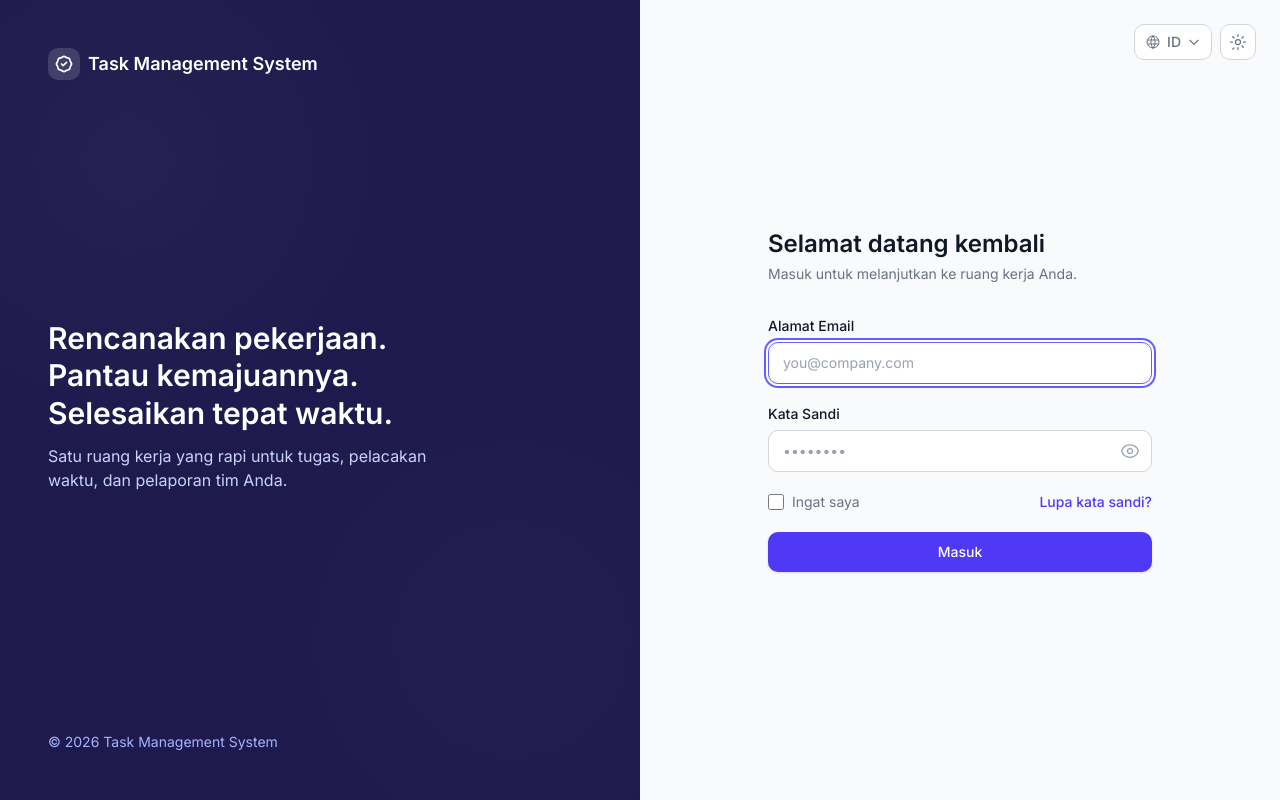
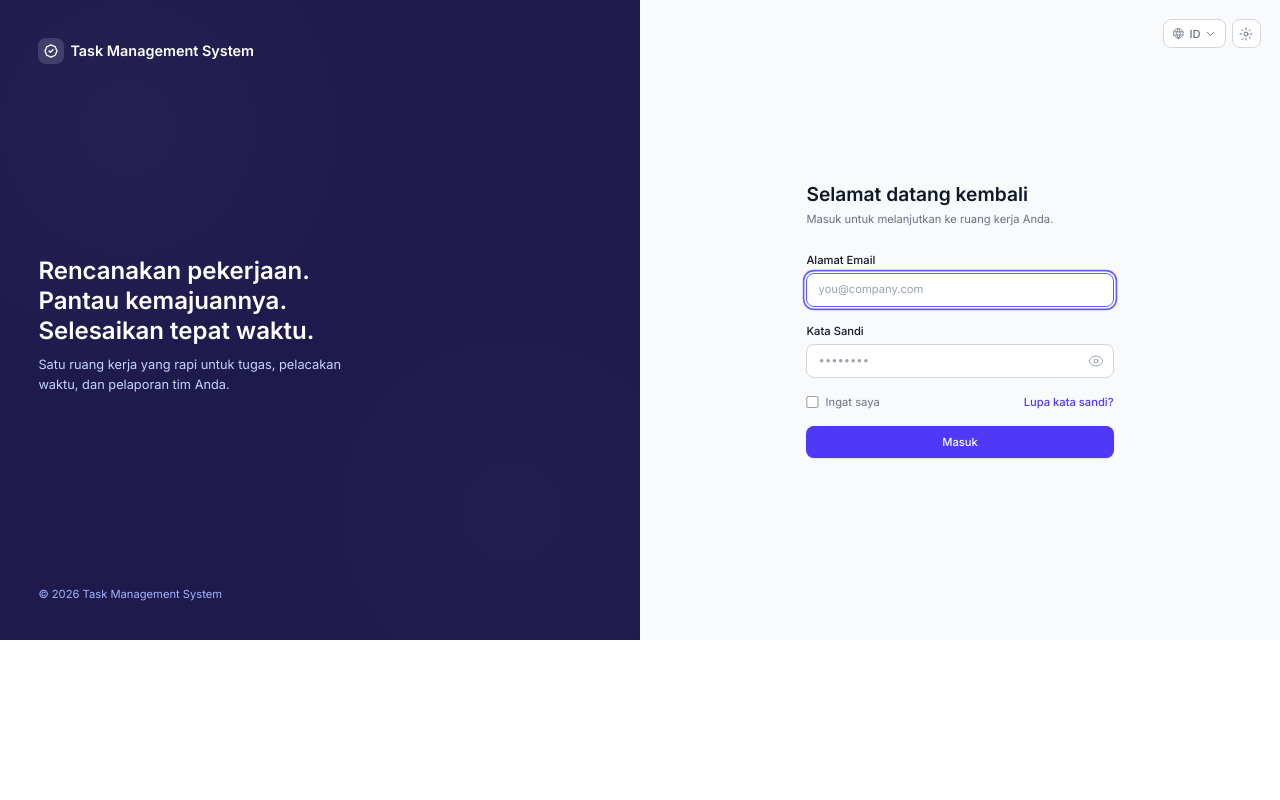
Before and after one commit to uiuxdesign-mv/tms-project, a Next.js app: page /login in a window 1280 px wide. Built offline with nearby package versions, Linux system fonts and the light colour scheme.

Commit message:
fix: skala seluruh tampilan aplikasi menjadi 80%

```diff
--- a/src/app/globals.css
+++ b/src/app/globals.css
@@ -105,6 +105,33 @@
   --color-foreground: var(--foreground);
   --font-sans: var(--font-geist-sans);
   --font-mono: var(--font-geist-mono);
+}
+
+/*
+ * Perbaikan (permintaan user): skala SELURUH tampilan aplikasi jadi 80%. Sengaja pakai `zoom`
+ * (bukan mengecilkan `font-size` di root `html`) setelah dicek dulu — banyak sekali tempat di
+ * aplikasi ini yang pakai ukuran piksel MENTAH lewat Tailwind arbitrary value (mis. `text-[10px]`
+ * untuk label/badge kecil, `w-[280px]` untuk kolom Kanban, `max-h-[500px]`, dst — puluhan titik
+ * tersebar di banyak file), bukan cuma unit `rem` yang ikut mengecil kalau cuma font-size root
+ * yang diubah. Kalau cuma font-size root yang dikecilkan, semua yang px MENTAH itu TIDAK ikut
+ * menyusut — hasilnya badge/label kecil itu malah kelihatan RELATIF LEBIH BESAR dibanding elemen
+ * di sekitarnya yang sudah menyusut, tampilan jadi tidak proporsional/konsisten (persis risiko
+ * "keterkaitan satu sama lain" yang diminta user untuk dipikirkan dulu).
+ *
+ * `zoom` menyisir SEMUA ukuran sekaligus (px mentah maupun rem) jadi 80% tanpa perlu menyisir satu
+ * per satu — dan sudah dicek lewat Playwright sebelum dipasang, supaya tidak menebak-nebak:
+ * - Modal/dialog `position: fixed` (dipakai di HAMPIR SEMUA modal aplikasi ini) tetap menutupi
+ *   PENUH viewport seperti biasa — `zoom` TIDAK membuat containing block baru untuk elemen fixed
+ *   (beda dari `transform: scale` yang akan merusak semua modal fixed kalau dipakai sebagai
+ *   pengganti `zoom` di sini).
+ * - Breakpoint responsif Tailwind (`md:`/`lg:` dkk, berbasis media query) TETAP dievaluasi
+ *   terhadap lebar viewport ASLI perangkat, tidak ikut bergeser gara-gara zoom — jadi kapan
+ *   sidebar mobile vs desktop muncul tidak berubah dari sebelumnya.
+ * - Koordinat pointer/klik & `getBoundingClientRect()` (dipakai al. oleh komponen crop foto
+ *   profil) tetap mengikuti ukuran VISUAL hasil zoom, konsisten dengan apa yang terlihat di layar.
+ */
+html {
+  zoom: 0.8;
 }
 
 body {
```
